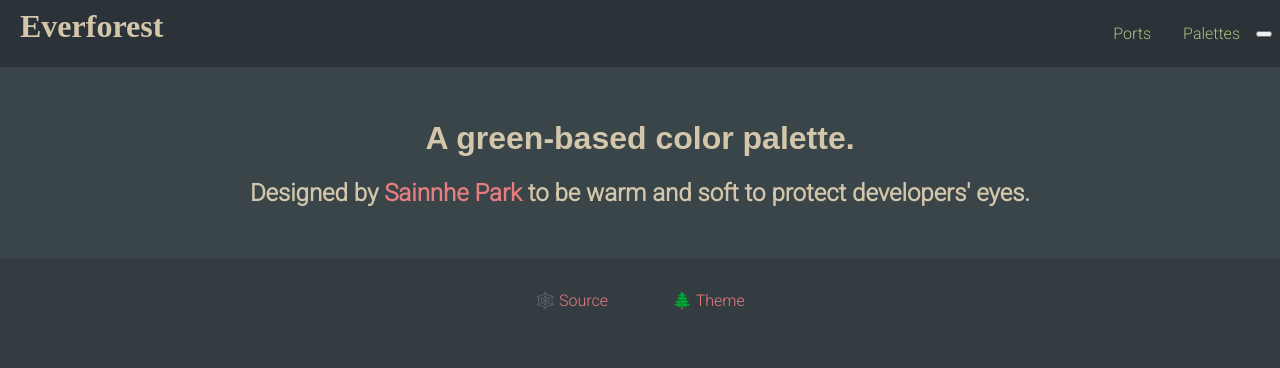
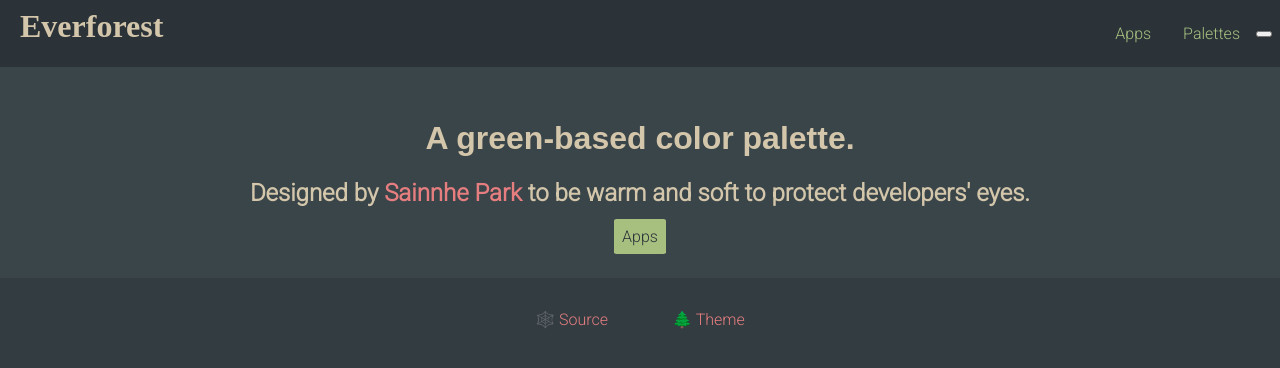
Before and after one commit to jamesalexatkin/everforest-web, a React (Create React App) app: page / in a window 1280 px wide. Shown: the top 368 px of the page. Built offline with nearby package versions, Linux system fonts and the light colour scheme; a web font is replaced by a local one.

Commit message:
Add apps button

```diff
--- a/src/components/Header.js
+++ b/src/components/Header.js
@@ -7,8 +7,8 @@ function Header() {
         <a href="https://github.com/sainnhe/everforest">Everforest</a>
       </h1>
       <nav className="Nav">
-        <a className="NavLink" href="/ports">
-          Ports
+        <a className="NavLink" href="/apps">
+          Apps
         </a>
         <a className="NavLink" href="/palettes">
           Palettes
--- a/src/components/Intro.js
+++ b/src/components/Intro.js
@@ -12,6 +12,9 @@ function Intro() {
         </a>
         &nbsp;to be warm and soft to protect developers' eyes.
       </h2>
+      <a className="IntroButton" href="/apps">
+        Apps
+      </a>
     </div>
   );
 }
--- a/src/styles/Intro.css
+++ b/src/styles/Intro.css
@@ -6,3 +6,11 @@
 .Intro h1 {
     font-family: 'Tiro Telugu', sans-serif;
 }
+
+a.IntroButton {
+    background-color: var(--green);
+    color: var(--bg0);
+    border-radius: 5%;
+    padding: 8px;
+    margin-top: 32px;
+}
```
